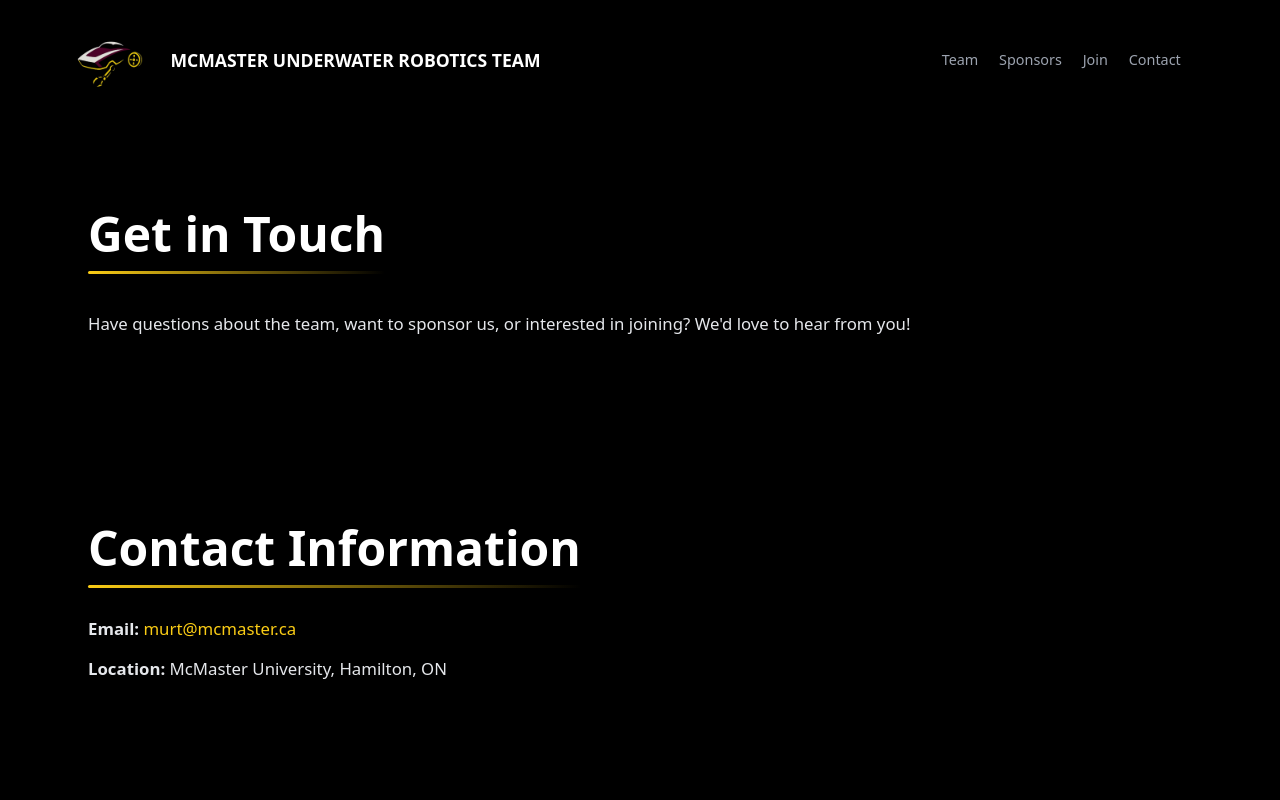
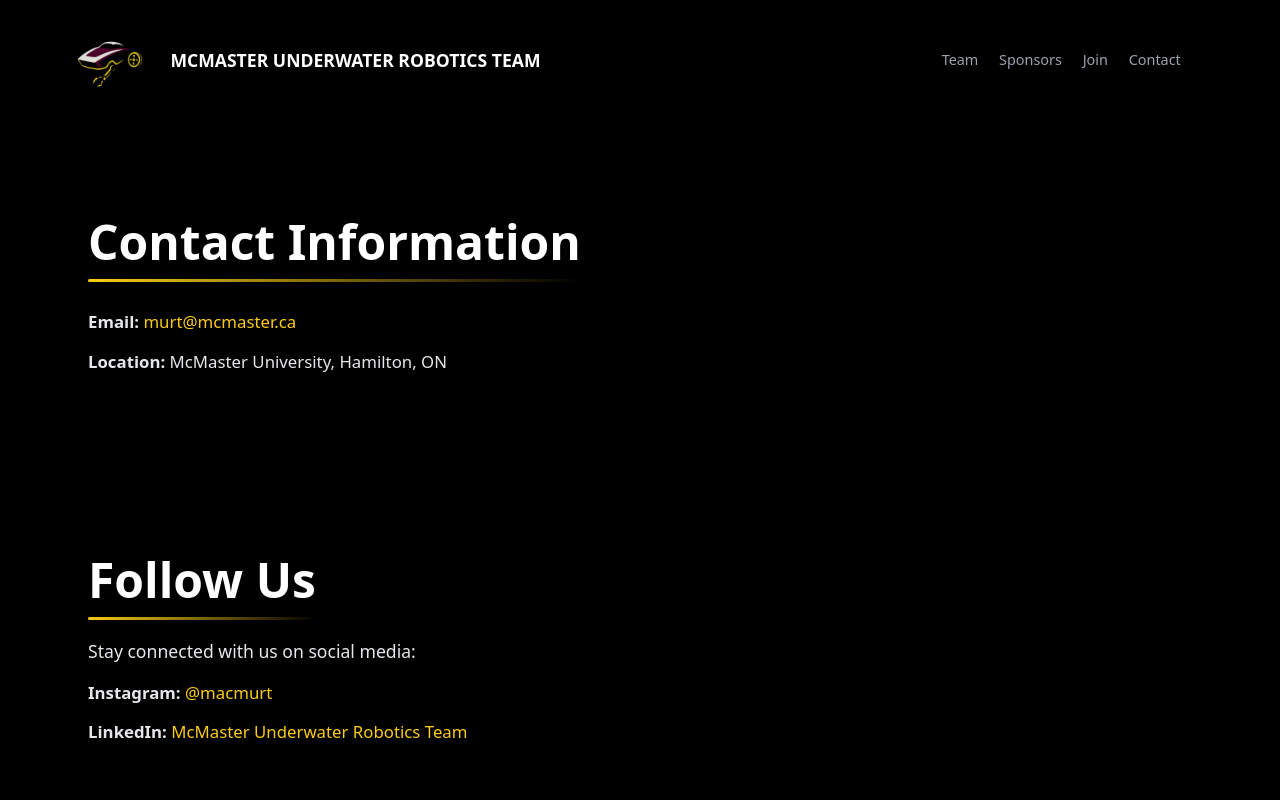
Before and after one commit to Nivii177/MURT_Website, a React (Vite) app: page /contact in a window 1280 px wide. Shown: the top 800 px of the page. Built offline with nearby package versions, Linux system fonts and the light colour scheme.

Commit message:
Contact page updated

```diff
--- a/src/pages/Contact.jsx
+++ b/src/pages/Contact.jsx
@@ -11,16 +11,6 @@ export default function Contact() {
         <meta name="description" content="Get in touch with MURT. Reach out about sponsorships, joining the team, or general inquiries. Based at McMaster University, Hamilton, ON." />
         <link rel="canonical" href="https://www.macmurt.com/contact" />
       </Helmet>
-      <section className="section" style={{ paddingTop: "2rem" }}>
-        <div className="section-inner">
-          <h1 className="section-title" style={{ marginBottom: "1.2rem" }}>
-            Get in Touch
-          </h1>
-          <p className="section-body" style={{ fontSize: "1.05rem", lineHeight: "1.7" }}>
-            Have questions about the team, want to sponsor us, or interested in joining? We'd love to hear from you!
-          </p>
-        </div>
-      </section>
 
       <Section id="contact-info" title="Contact Information">
         <ul className="contact-list">
```
